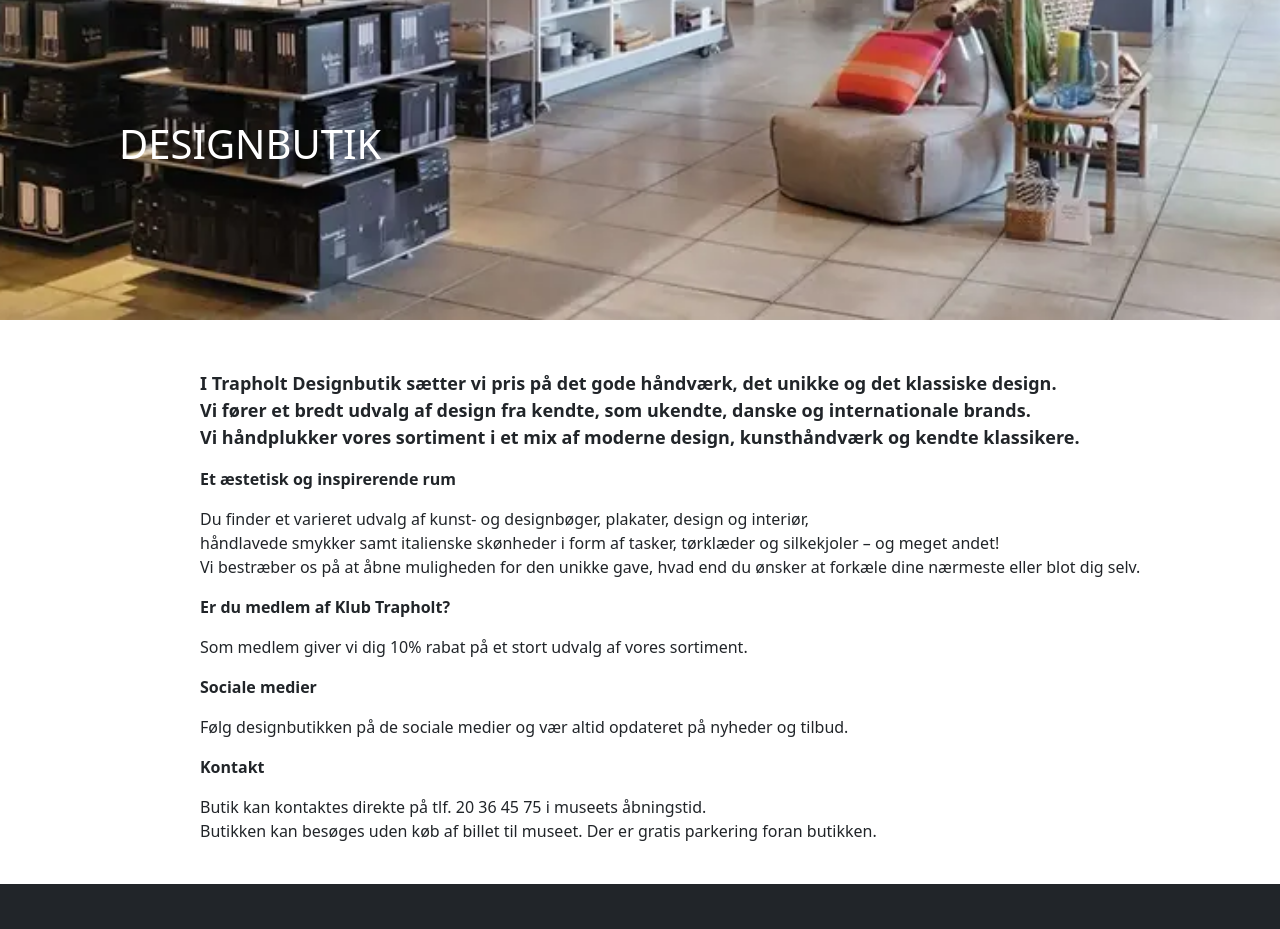
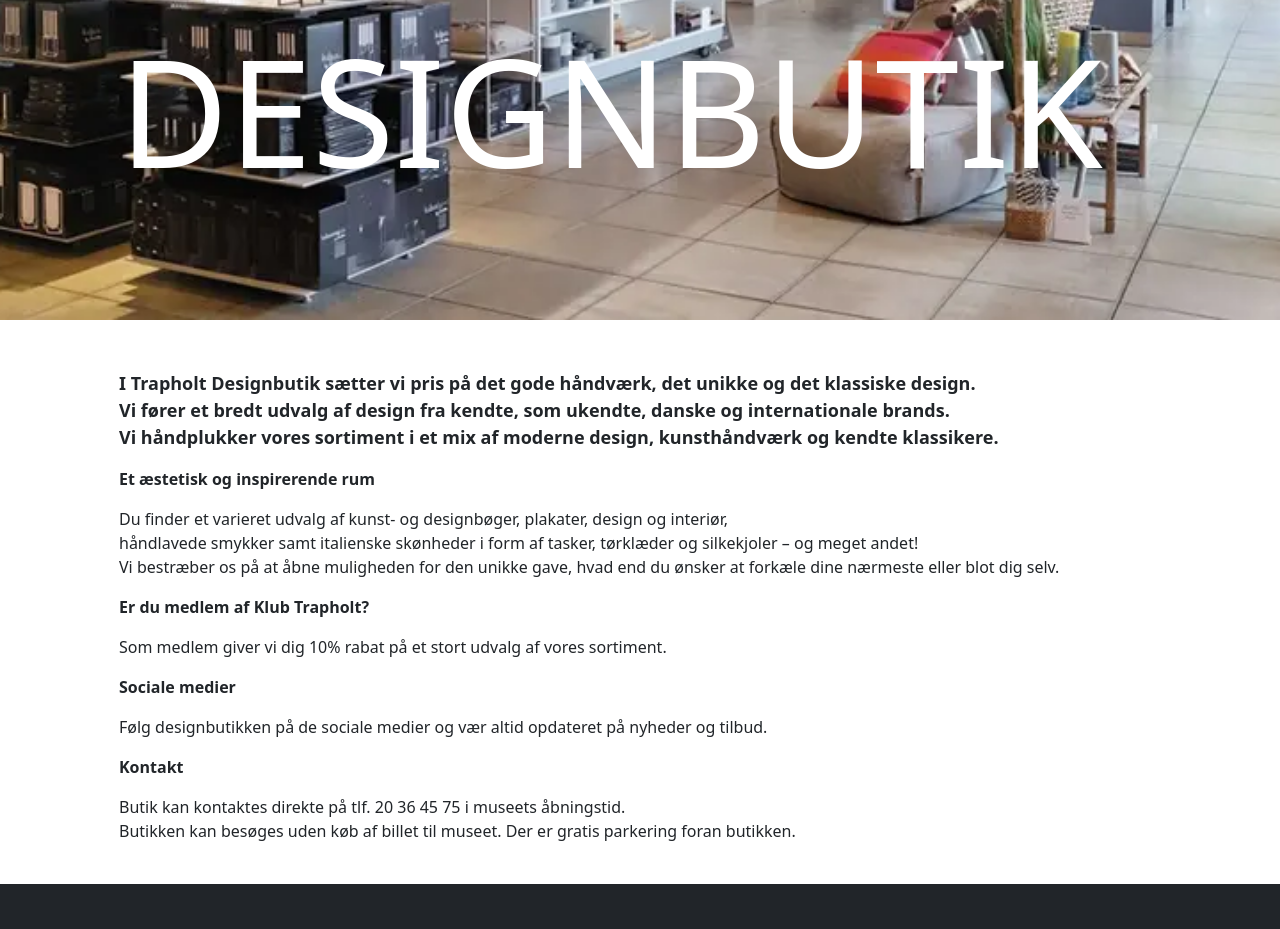
Before and after one commit to smw22/Eksam-projekt, a website: page src/design-butik.html in a window 1280 px wide. Shown: the part 480-1409 px from the top of the page. Drawn offline with nearby package versions, Linux system fonts and the light colour scheme.

Commit message:
funktionalitet

```diff
--- a/src/design-butik.html
+++ b/src/design-butik.html
@@ -13,6 +13,7 @@
         <header class="sticky">
 
 
+            <a href="index.html">
                 <div class="logo">
                     <svg xmlns="http://www.w3.org/2000/svg" width="50" height="50" viewBox="0 0 79 79">
                         <g id="Rectangle_32" data-name="Rectangle 32" fill="#fff" stroke="#000" stroke-width="10">
@@ -22,6 +23,7 @@
                     </svg>
 
                 </div>
+            </a>
 
             <div class="nav">
                 <ul>
@@ -53,9 +55,8 @@
                         Tur til Trapholt
                         </div>
                         <ul class="dropdown-menu first-dropdown-menu">
-                            <li><a class="dropdown-item" href="#">Aktiviterer</a></li>
                             <li><a class="dropdown-item" href="cafe.html">Café Gustav Lind</a></li>
-                            <li><a class="dropdown-item" href="#">Designbutik</a></li>
+                            <li><a class="dropdown-item" href="design-butik.html">Designbutik</a></li>
                         </ul>
                         </div>
                     </li>
--- a/src/main.scss
+++ b/src/main.scss
@@ -825,15 +825,15 @@
     height: 100vh;
   }
 
-  .butik-logo{
+  .butik-logo-text{
     padding-left: 119px;
-    padding-top: 600px;
+    padding-top: 500px;
     color:#ffffff;
     font-size: 150px;
   }
 
   .butik-text-først{
-    padding-left: 200px;
+    padding-left: 119px;
     padding-top: 50px;
     font-weight: bold;
     font-size: large;
@@ -841,16 +841,16 @@
   }
 
   .butik-overskrift{
-    padding-left: 200px;
+    padding-left: 119px;
     font-weight: bold;
 }
 
   .butik-text{
-    padding-left: 200px;
+    padding-left: 119px;
   }
 
   .butik-text-sidste-text{
-    padding-left: 200px;
+    padding-left: 119px;
     padding-bottom: 25px;
   }
 
```
Also changed, not shown: src/besøg.html (+1 -2 lines), src/cafe.html (+2 -3 lines), src/clay-and-paper.html (+1 -2 lines), src/index.html (+0 -1 lines), src/kontakt-os.html (+1 -2 lines), src/kubeflex.html (+1 -2 lines), src/nanna-ditzel.html (+1 -2 lines), src/om-trapholt.html (+1 -2 lines), src/shaping-a-pattern.html (+1 -2 lines), src/things-matter.html (+1 -2 lines), src/main.css. Lines whose indentation alone changed are shown as unchanged.
